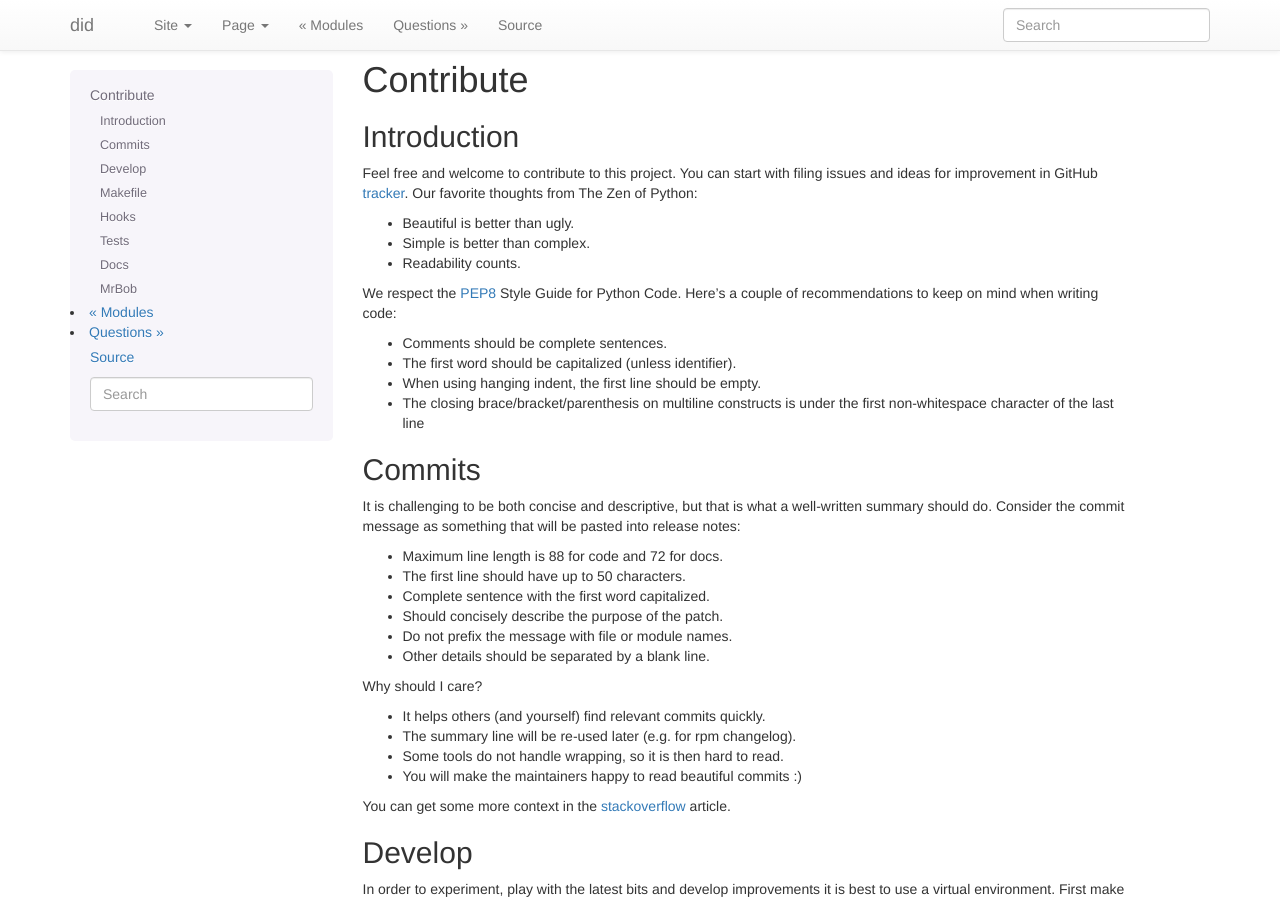
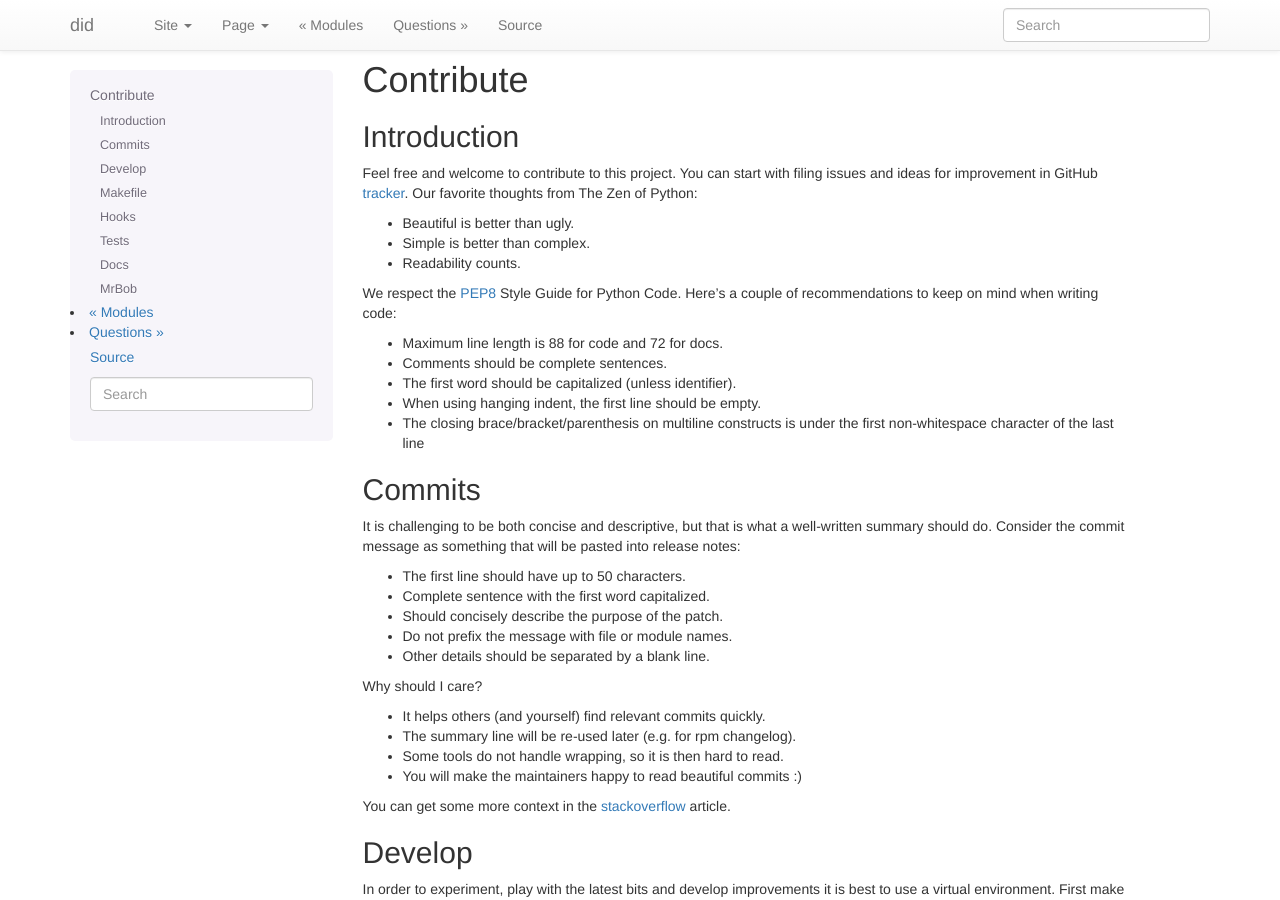
Before and after one commit to psss/did, a Sphinx documentation site: the page built from docs/contribute.rst, in a window 1280 px wide and 900 px high. Built offline with Sphinx 7.4.7, drawn with Linux system fonts in a browser that asks for light colours; part of the change alters nothing that is shown.

```diff
--- a/docs/contribute.rst
+++ b/docs/contribute.rst
@@ -18,6 +18,7 @@ Our favorite thoughts from The Zen of Python:
 We respect the `PEP8`__ Style Guide for Python Code. Here's a
 couple of recommendations to keep on mind when writing code:
 
+* Maximum line length is 88 for code and 72 for docs.
 * Comments should be complete sentences.
 * The first word should be capitalized (unless identifier).
 * When using hanging indent, the first line should be empty.
@@ -35,7 +36,6 @@ It is challenging to be both concise and descriptive, but that is
 what a well-written summary should do. Consider the commit message
 as something that will be pasted into release notes:
 
-* Maximum line length is 88 for code and 72 for docs.
 * The first line should have up to 50 characters.
 * Complete sentence with the first word capitalized.
 * Should concisely describe the purpose of the patch.
```
